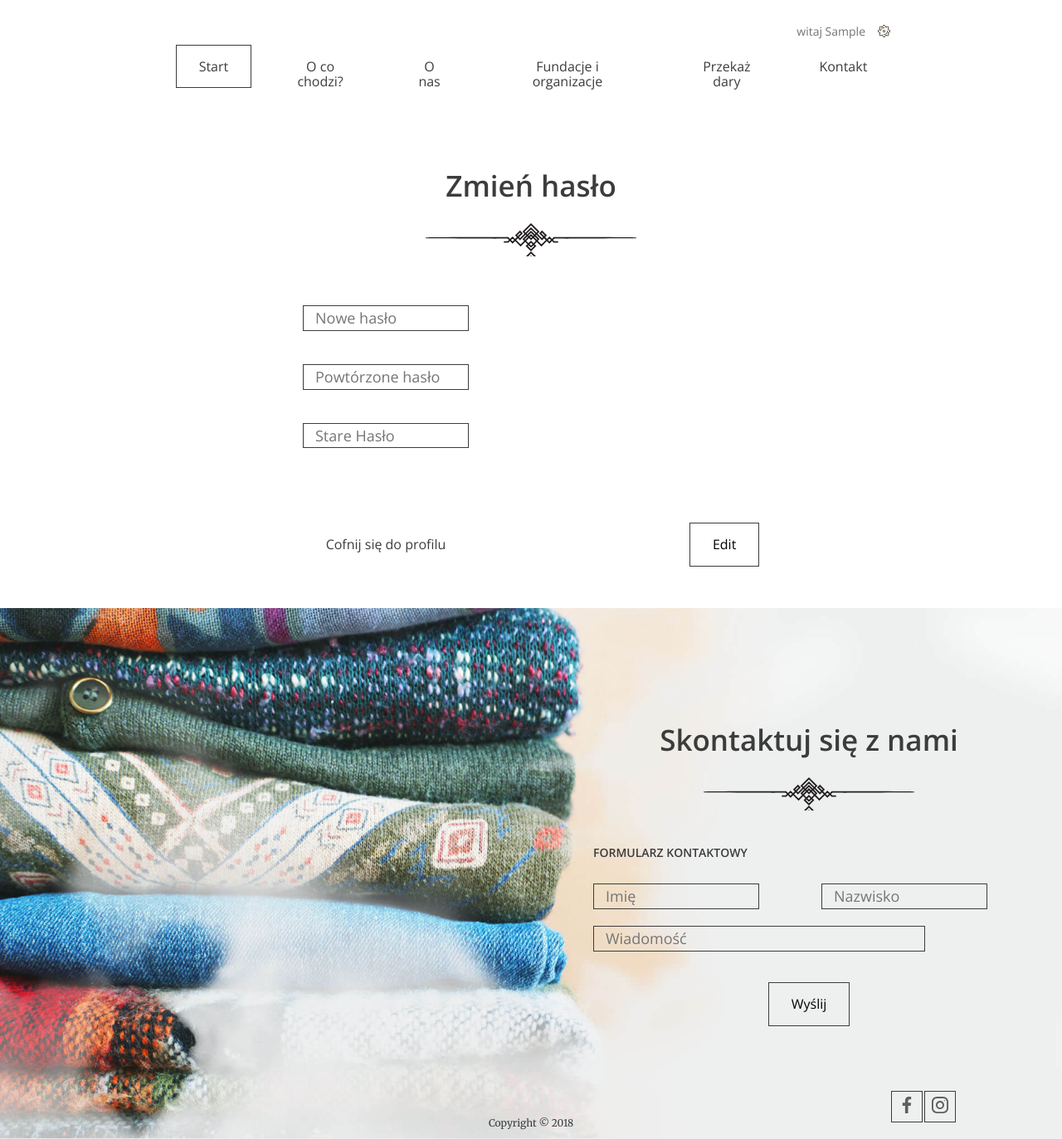
After one commit to D4S1/Oddam-w-dobre-rece, a Django app: page /change-password/ in a window 1280 px wide. The commit adds this page. Shown: the whole page at 83% size. Run offline with Django 4.2, Linux system fonts and the light colour scheme; the visitor is signed in with stand-in values (Sample User, id 1).

Commit message:
edition of profile

```diff
--- a/templates/header.html
+++ b/templates/header.html
@@ -6,6 +6,8 @@
               witaj {{user.first_name}}
             <ul class="dropdown">
               <li><a href="{% url 'users_app:profile' %}">Profil</a></li>
+              <li><a href="{% url 'users_app:edit-profile' %}">Ustawienia</a></li>
+              <li><a href="{% url 'users_app:change-password' %}">Zmień hasło</a></li>
               <li><a href="#">Moje zbiórki</a></li>
 
               {% if user.is_superuser %}
--- /dev/null
+++ b/templates/users_app/change-password.html
@@ -0,0 +1,33 @@
+{% extends 'base.html' %}
+
+{% block header %}
+    <header>
+      {% include 'header.html' %}
+    </header>
+{% endblock %}
+
+{% block content %}
+    <section class="login-page">
+      <h2>Zmień hasło</h2>
+      <form method="post" action="{% url 'users_app:change-password' %}">
+          {% csrf_token %}
+        <div class="form-group">
+          <input type="password" name="password1" placeholder="Nowe hasło" />
+        </div>
+        <div class="form-group">
+          <input type="password" name="password2" placeholder="Powtórzone hasło" />
+        </div>
+        <div class="form-group">
+          <input type="password" name="old-password" placeholder="Stare Hasło" />
+        </div>
+
+        {% if msg %}
+        <div>{{msg}}</div>
+        {% endif %}
+        <div class="form-group form-group--buttons">
+          <a href="{% url 'users_app:profile' %}" class="btn btn--without-border">Cofnij się do profilu</a>
+          <button class="btn" type="submit">Edit</button>
+        </div>
+      </form>
+    </section>
+{% endblock %}
--- a/users_app/urls.py
+++ b/users_app/urls.py
@@ -8,4 +8,6 @@ urlpatterns = [
     path("register/", views.RegisterView.as_view(), name="register"),
     path("profile/", views.ProfileView.as_view(), name="profile"),
     path("archive-donation/<int:pk>", views.ArchiveDonationView.as_view(), name="archive-donation"),
+    path("edit-profile/", views.EditProfileView.as_view(), name="edit-profile"),
+    path("change-password/", views.ChangePasswordView.as_view(), name="change-password"),
 ]
--- a/users_app/views.py
+++ b/users_app/views.py
@@ -80,3 +80,56 @@ class ArchiveDonationView(LoginRequiredMixin, View):
         donation.is_taken = True
         donation.save()
         return redirect('users_app:profile')
+
+
+class EditProfileView(LoginRequiredMixin, View):
+
+    def get(self, request):
+        return render(request, 'users_app/edit-profile.html', {
+            'name': request.user.first_name,
+            'surname': request.user.last_name,
+            'email': request.user.email,
+        })
+
+    def post(self, request):
+        name = request.POST['name']
+        surname = request.POST['surname']
+        email = request.POST['email']
+        password = request.POST['password']
+        context = {
+                'name': request.user.first_name,
+                'surname': request.user.last_name,
+                'email': request.user.email,
+        }
+        if not authenticate(username=request.user.username, password=password):
+            context['msg'] = 'Nie poprawne hasło'
+            return render(request, 'users_app/edit-profile.html', context)
+        if name and surname and email:
+            update = User.objects.get(pk=request.user.pk)
+            update.first_name = name
+            update.last_name = surname
+            update.username, update.email = email, email
+            update.save()
+            return redirect("users_app:profile")
+
+        context['msg'] = 'Wypełnij wszystkie pola'
+        return render(request, 'users_app/edit-profile.html', context)
+
+
+class ChangePasswordView(LoginRequiredMixin, View):
+
+    def get(self, request):
+        return render(request, 'users_app/change-password.html')
+
+    def post(self, request):
+        password1 = request.POST['password1']
+        password2 = request.POST['password2']
+        old_password = request.POST['old-password']
+        user = authenticate(username=request.user.username, password=old_password)
+        if not user:
+            return render(request, 'users_app/change-password.html', {'msg': 'Nie poprawne stare hasło'})
+        if password1 and password2 and password1 == password2:
+            user.set_password(password1)
+            user.save()
+            return redirect('users_app:profile')
+        return render(request, 'users_app/change-password.html', {'msg': 'Nie poprawne nowe hasło'})
```
Also changed, not shown: templates/users_app/edit-profile.html (added, +36 -0 lines), utility_app/migrations/0001_initial.py, utility_app/migrations/0002_alter_institution_type.py (deleted), utility_app/migrations/0003_donation_is_taken.py (deleted).
